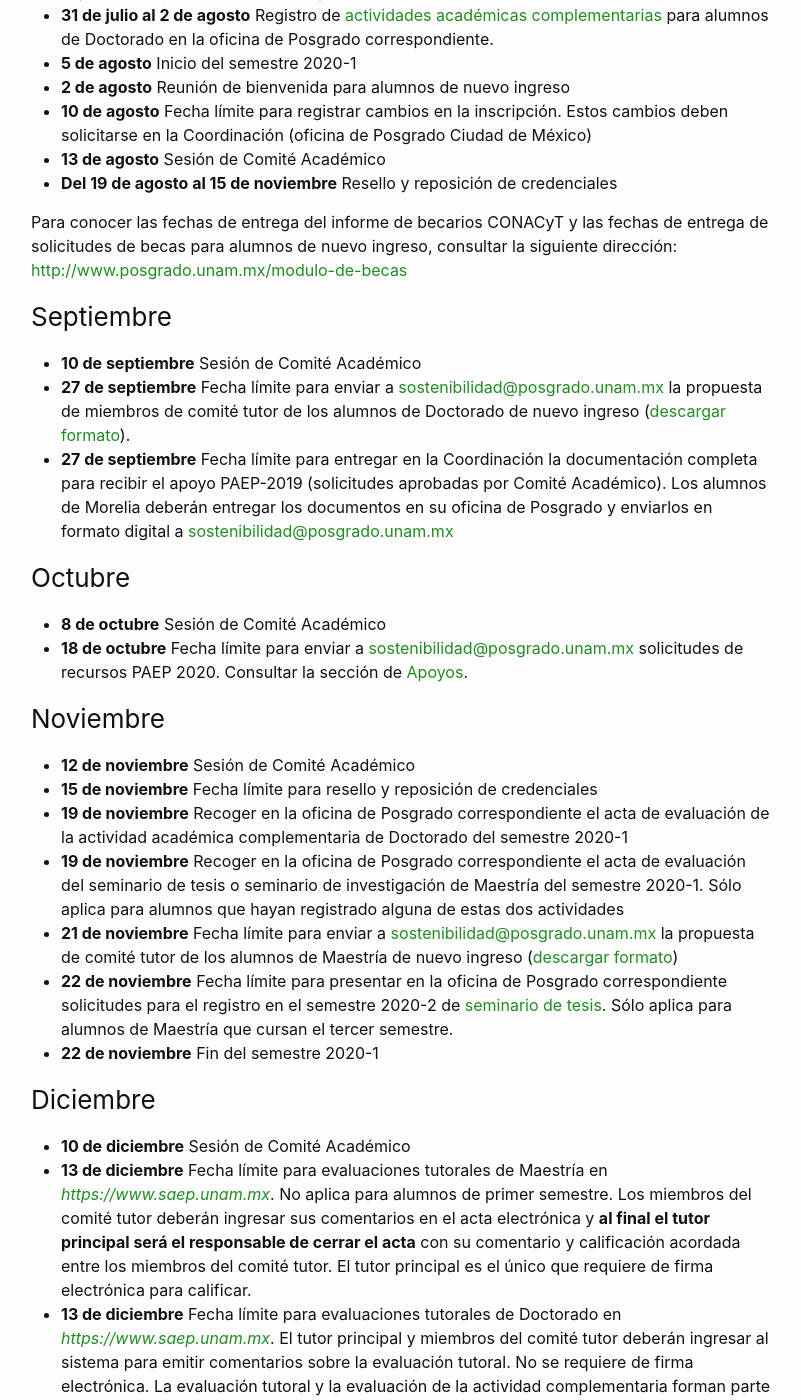
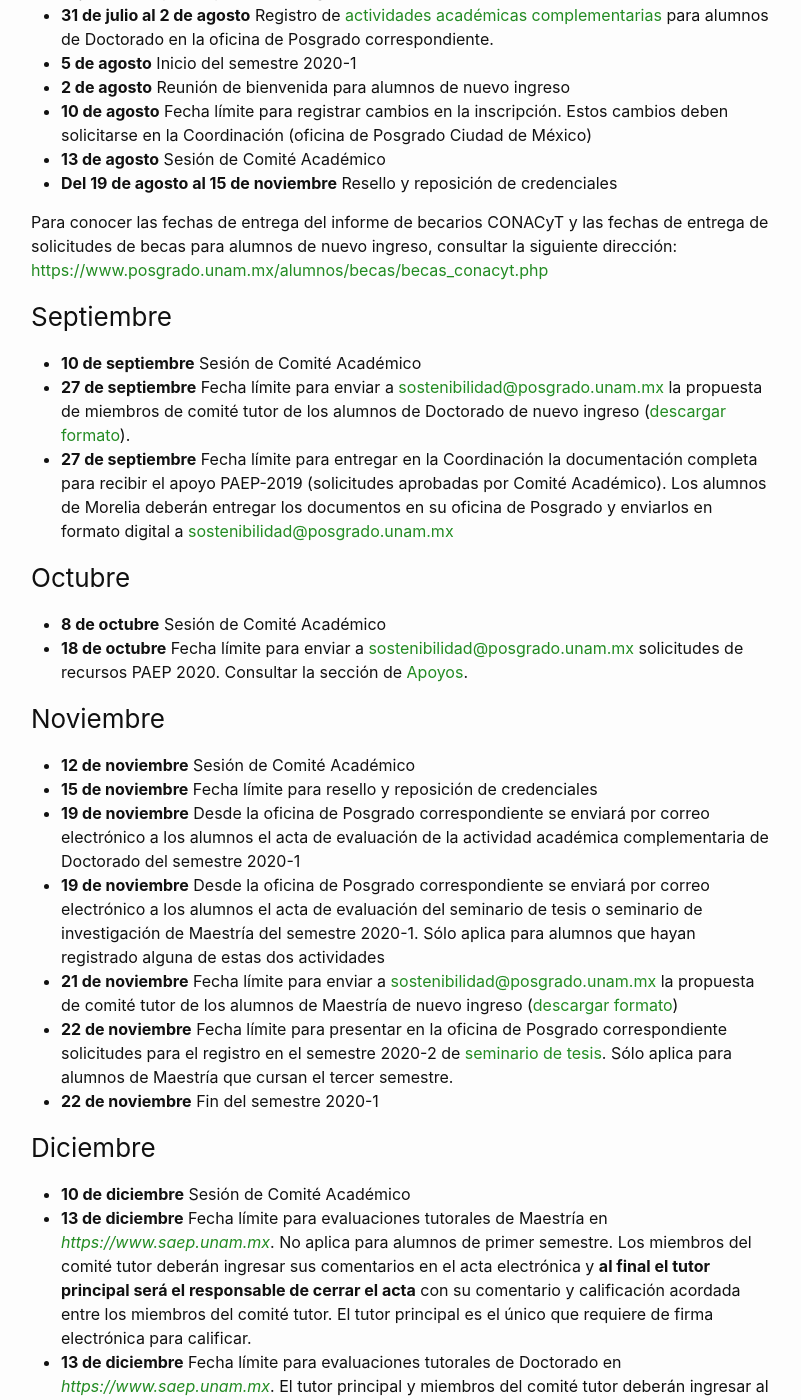
Before and after one commit to pcs-unam/pcs-unam.github.io, a Jekyll site: the page built from posgrado/calendario1.md, in a window 1280 px wide and 1400 px high, scrolled down 741 px. Shown: the whole window, without its empty margins (239-1040 px from the left). Built offline with Jekyll 4.4.1, drawn with Linux system fonts in a browser that asks for light colours.

Commit message:
Se actualizó liga de módulo becas y se hicieron cambios en instrucciones del 19 de noviembre

```diff
--- a/posgrado/calendario1.md
+++ b/posgrado/calendario1.md
@@ -26,7 +26,7 @@ Para que un cambio aprobado por el Comité Académico se vea reflejado en el sis
  - **13 de agosto** Sesión de Comité Académico
  - **Del 19 de agosto al 15 de noviembre** Resello y reposición de credenciales
 
-Para conocer las fechas de entrega del informe de becarios CONACyT y las fechas de entrega de solicitudes de becas para alumnos de nuevo ingreso, consultar la siguiente dirección: <http://www.posgrado.unam.mx/modulo-de-becas>
+Para conocer las fechas de entrega del informe de becarios CONACyT y las fechas de entrega de solicitudes de becas para alumnos de nuevo ingreso, consultar la siguiente dirección: <https://www.posgrado.unam.mx/alumnos/becas/becas_conacyt.php>
 
 ### Septiembre
 
@@ -43,8 +43,8 @@ Para conocer las fechas de entrega del informe de becarios CONACyT y las fechas
 
  - **12 de noviembre** Sesión de Comité Académico
  - **15 de noviembre** Fecha límite para resello y reposición de credenciales
- - **19 de noviembre** Recoger en la oficina de Posgrado correspondiente el acta de evaluación de la actividad académica complementaria de Doctorado del semestre 2020-1
- - **19 de noviembre** Recoger en la oficina de Posgrado correspondiente el acta de evaluación del seminario de tesis o seminario de investigación de Maestría del semestre 2020-1. Sólo aplica para alumnos que hayan registrado alguna de estas dos actividades
+ - **19 de noviembre** Desde la oficina de Posgrado correspondiente se enviará por correo electrónico a los alumnos el acta de evaluación de la actividad académica complementaria de Doctorado del semestre 2020-1
+ - **19 de noviembre** Desde la oficina de Posgrado correspondiente se enviará por correo electrónico a los alumnos el acta de evaluación del seminario de tesis o seminario de investigación de Maestría del semestre 2020-1. Sólo aplica para alumnos que hayan registrado alguna de estas dos actividades
  - **21 de noviembre** Fecha límite para enviar a <sostenibilidad@posgrado.unam.mx> la propuesta de comité tutor de los alumnos de Maestría de nuevo ingreso ([descargar formato](/maestria/descargables))
  - **22 de noviembre** Fecha límite para presentar en la oficina de Posgrado correspondiente solicitudes para el registro en el semestre 2020-2 de [seminario de tesis](/maestria/seminario_tesis). Sólo aplica para alumnos de Maestría que cursan el tercer semestre.
  - **22 de noviembre** Fin del semestre 2020-1
```
